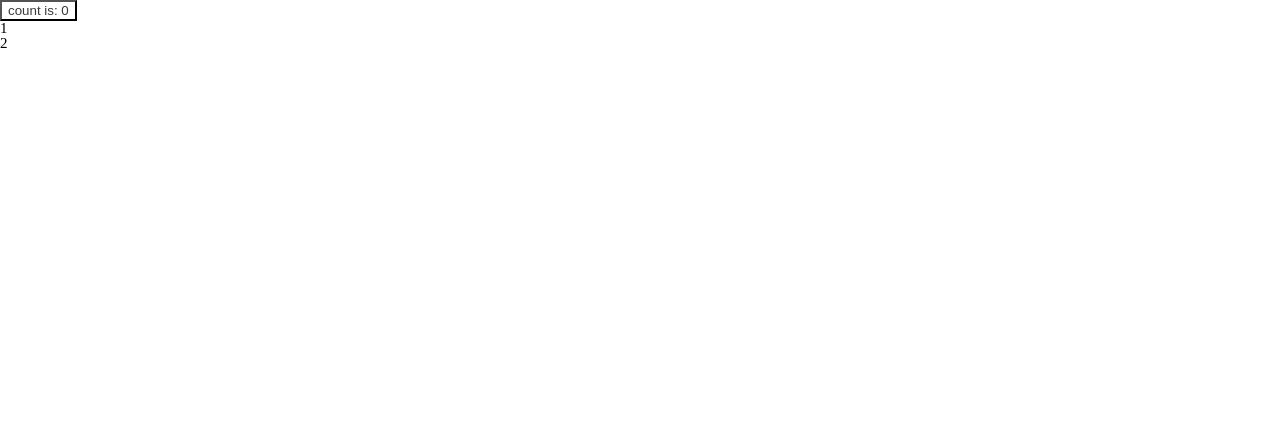
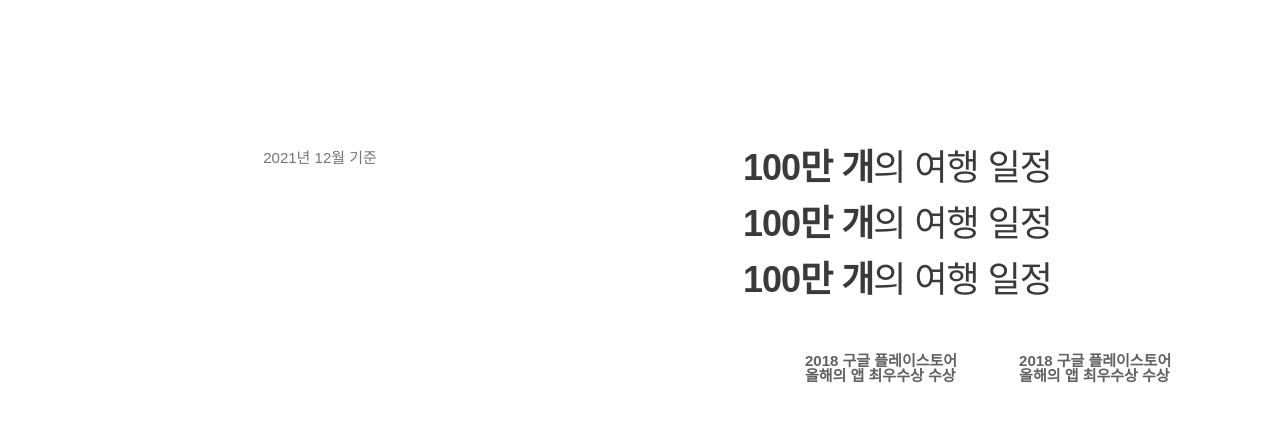
Before and after one commit to git9ma/homework, a React (Vite) app: page / in a window 1280 px wide. Shown: the top 422 px of the page. Built offline with nearby package versions, Linux system fonts and the light colour scheme.

Commit message:
마크업 작성 및 컴포넌트로 분리

```diff
--- a/src/App.tsx
+++ b/src/App.tsx
@@ -1,35 +1,128 @@
-import { useState } from 'react'
 import styled, { ThemeProvider } from 'styled-components'
 
 import { theme } from './styles/theme'
 import { GlobalStyle } from './styles/global-style'
+import { convertPixelToRem } from './utils/helpers'
 
-const Button = styled.button`
-  color: ${theme.color.heavyGray};
-  background-color: ${theme.color.white};
+const SectionContainer = styled.div`
+  position: relative;
+  overflow: hidden;
+  background-image: inherit;
+  background-repeat: inherit;
+  background-attachment: inherit;
+  background-origin: inherit;
+  background-clip: inherit;
+  background-color: inherit;
+  background-size: cover;
+  background-position: center center;
 `
 
+const ContentLogo = styled.div`
+  box-sizing: border-box;
+  background-repeat: no-repeat;
+  text-align: center;
+  font-family: sans-serif;
+  color: ${theme.color.lightGray};
+  position: absolute;
+  top: ${convertPixelToRem(150)}rem;
+  width: ${convertPixelToRem(400)}rem;
+  height: ${convertPixelToRem(338)}rem;
+  background-size: ${convertPixelToRem(400)}rem ${convertPixelToRem(338)}rem;
+  padding-top: : ${convertPixelToRem(280)}rem;
+  font-size: : ${convertPixelToRem(15)}rem;
+`
+
+const ContentsContainer = styled.div`
+  width: ${convertPixelToRem(1040)}rem;
+  height: auto;
+  margin: 0 auto;
+  position: relative;
+`
+const MetricsContainer = styled.div`
+  margin-left: ${convertPixelToRem(623)}rem;
+  padding-top: ${convertPixelToRem(150)}rem;
+`
+
+const MetricItemContainer = styled.div`
+  color: ${theme.color.heavyGray};
+  font-family: sans-serif;
+  & strong {
+    font-weight: bold;
+  }
+  font-size: 36px;
+  font-size: ${convertPixelToRem(36)}rem;
+  letter-spacing: -${convertPixelToRem(1)}rem;
+  margin-bottom: ${convertPixelToRem(20)}rem;
+`
+
+const AwardsContainer = styled.div`
+  white-space: nowrap;
+  margin-top: ${convertPixelToRem(50)}rem;
+  margin-right: ${convertPixelToRem(0)}rem;
+  margin-bottom: ${convertPixelToRem(140)}rem;
+  margin-left: ${convertPixelToRem(623)}rem;
+`
+
+const AwardItemContainer = styled.div`
+  display: inline-block;
+  font-family: sans-serif;
+  background-position: left top;
+  background-repeat: no-repeat;
+
+  color: ${theme.color.mediumGray};
+
+  font-weight: bold;
+  background-size: ${convertPixelToRem(54)}rem ${convertPixelToRem(54)}rem;
+  height: ${convertPixelToRem(54)}rem;
+  padding-top: ${convertPixelToRem(5)}rem;
+  padding-right: ${convertPixelToRem(0)}rem;
+  padding-bottom: ${convertPixelToRem(5)}rem;
+  padding-left: ${convertPixelToRem(62)}rem;
+  font-size: ${convertPixelToRem(14)}rem
+  line-height:${convertPixelToRem(22)}rem
+  margin-right: ${convertPixelToRem(39)}rem
+`
+
+function AwardItem() {
+  return (
+    <AwardItemContainer>
+      2018 구글 플레이스토어
+      <br />
+      올해의 앱 최우수상 수상
+    </AwardItemContainer>
+  )
+}
+
+function MetricItem() {
+  return (
+    <MetricItemContainer>
+      <strong>
+        <span>100</span>만 개
+      </strong>
+      의 여행 일정
+    </MetricItemContainer>
+  )
+}
+
 function App() {
-  const [count, setCount] = useState(0)
-
   return (
     <>
       <GlobalStyle />
       <ThemeProvider theme={theme}>
-        <div className="App">
-          <header className="App-header">
-            <Button
-              type="button"
-              onClick={() => setCount((count) => count + 1)}
-            >
-              count is: {count}
-            </Button>
-          </header>
-        </div>
-        <ul>
-          <li>1</li>
-          <li>2</li>
-        </ul>
+        <SectionContainer>
+          <ContentsContainer>
+            <ContentLogo>2021년 12월 기준</ContentLogo>
+            <MetricsContainer>
+              <MetricItem />
+              <MetricItem />
+              <MetricItem />
+            </MetricsContainer>
+            <AwardsContainer>
+              <AwardItem />
+              <AwardItem />
+            </AwardsContainer>
+          </ContentsContainer>
+        </SectionContainer>
       </ThemeProvider>
     </>
   )
```
